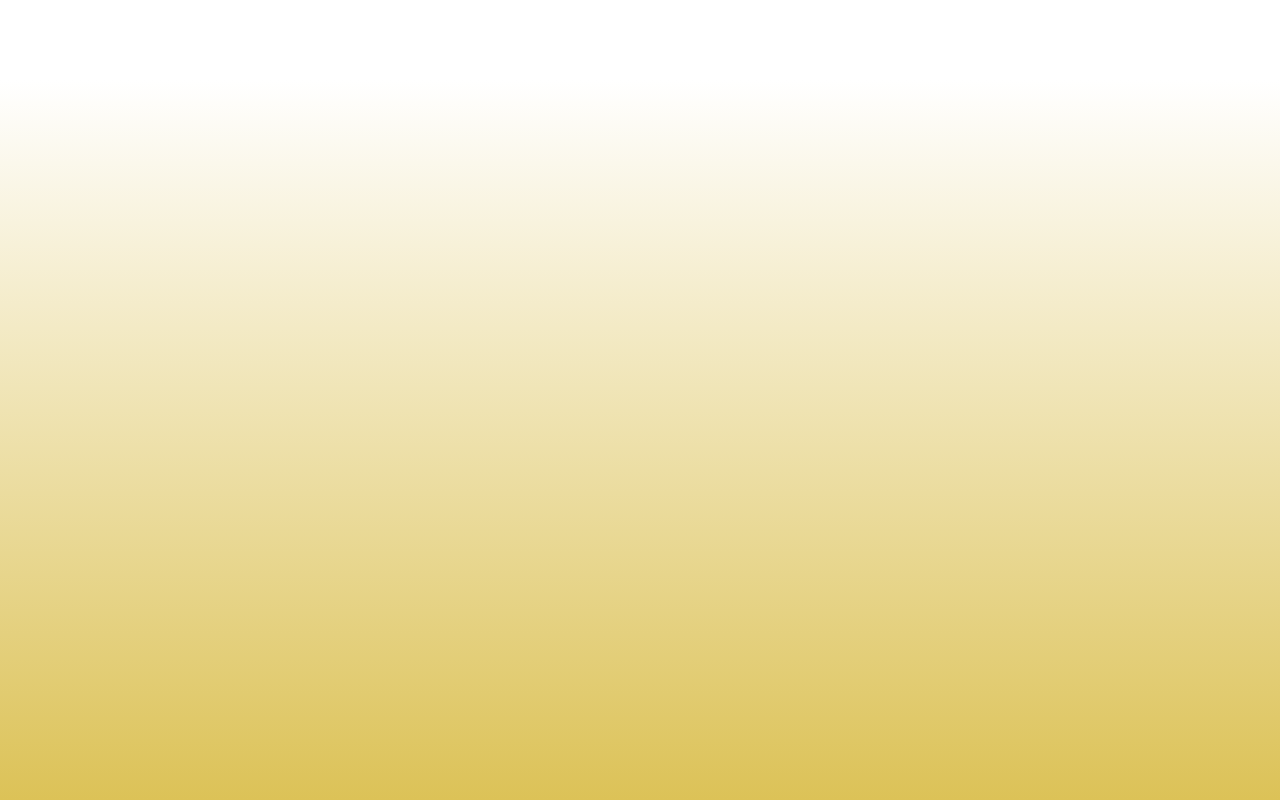
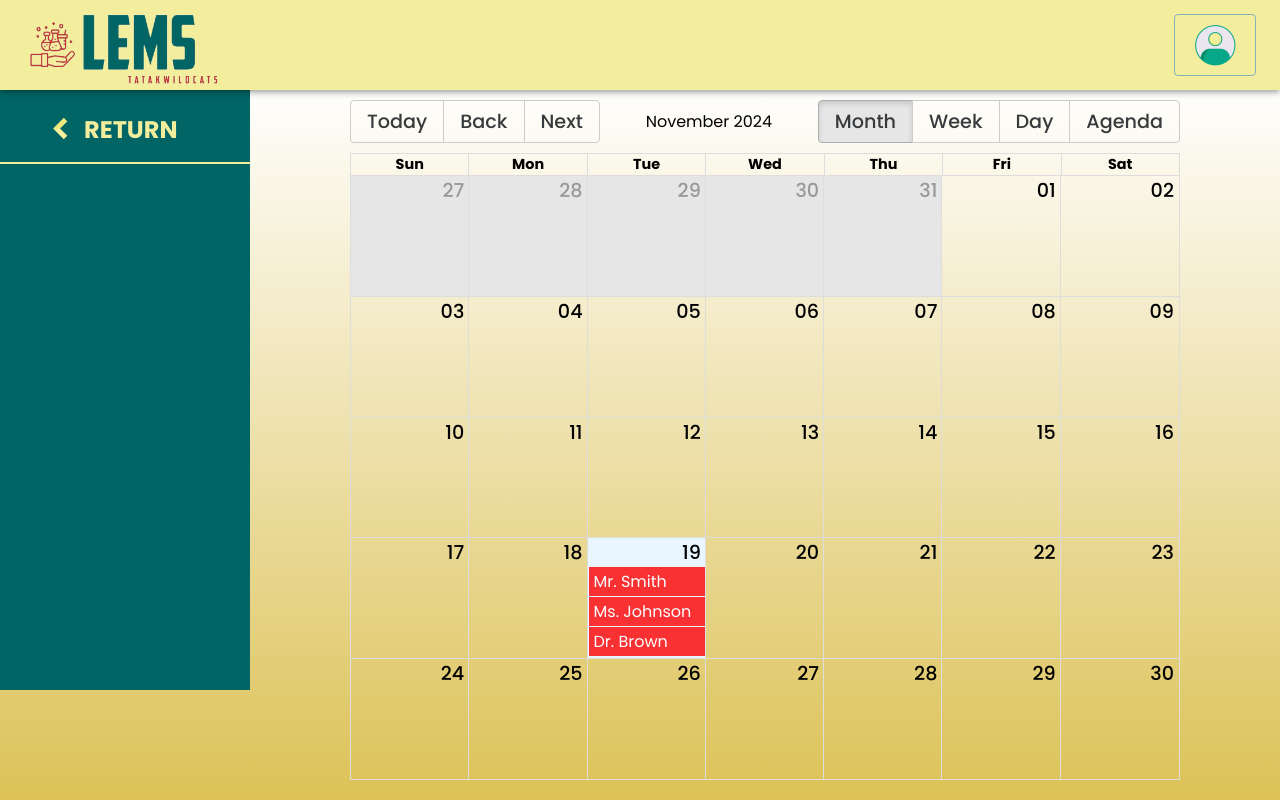
Before and after one commit to MarkJanzenB/cit-lems-frontend, a React (Vite) app: page /schedule/calendar in a window 1280 px wide. Before the commit this address had no page. Built offline with nearby package versions, Linux system fonts and the light colour scheme.

Commit message:
Commited by: CASTRO, LUKE STANLEY -added a component calendar -added a route for the new component -used react-big-calendar

```diff
--- a/package.json
+++ b/package.json
@@ -18,6 +18,7 @@
     "date-fns": "^2.23.0",
     "jwt-decode": "^4.0.0",
     "react": "^18.2.0",
+    "react-big-calendar": "^1.16.0",
     "react-dom": "^18.2.0",
     "react-router-dom": "^6.28.0"
   },
--- /dev/null
+++ b/src/components/Dashboard/Schedule/ScheduleTab/Calendar.jsx
@@ -0,0 +1,63 @@
+import React, { useState, useEffect } from 'react';
+import { Calendar as BigCalendar, momentLocalizer } from 'react-big-calendar';
+import moment from 'moment';
+import 'react-big-calendar/lib/css/react-big-calendar.css';
+import Sidebar from '../../../Sidebar/Sidebar';
+import Appbar from '../../../Appbar/Appbar';
+import { initialRows } from './Today'; // Import data from Today.jsx
+
+const localizer = momentLocalizer(moment);
+
+export default function Calendar() {
+    const [events, setEvents] = useState([]);
+
+    useEffect(() => {
+        // Process the initial data to create events, excluding Saturdays and Sundays
+        const processedEvents = initialRows
+            .map(item => ({
+                title: item.instructor,
+                start: new Date(),
+                end: new Date(),
+                allDay: true
+            }))
+            .filter(event => {
+                const day = event.start.getDay();
+                return day !== 0 && day !== 6; // Exclude Sundays (0) and Saturdays (6)
+            });
+        setEvents(processedEvents);
+    }, []);
+
+    // Custom event style getter to highlight days with schedules
+    const eventStyleGetter = (event) => {
+        const style = {
+            backgroundColor: 'red',
+            borderRadius: '0px',
+            opacity: 0.8,
+            color: 'white',
+            border: '0px',
+            display: 'block'
+        };
+        return {
+            style: style
+        };
+    };
+
+    return (
+        <div style={{ display: 'flex' }}>
+            <Sidebar />
+            <div style={{ flexGrow: 1 }}>
+                <Appbar />
+                <div style={{ height: '110vh', padding: '20px' }}>
+                    <BigCalendar
+                        localizer={localizer}
+                        events={events}
+                        startAccessor="start"
+                        endAccessor="end"
+                        style={{ height: '100%', padding: '80px' }}
+                        eventPropGetter={eventStyleGetter}
+                    />
+                </div>
+            </div>
+        </div>
+    );
+}
--- a/src/components/Dashboard/Schedule/ScheduleTab/Today.jsx
+++ b/src/components/Dashboard/Schedule/ScheduleTab/Today.jsx
@@ -29,6 +29,7 @@ const initialRows = [
     { instructor: 'Dr. Adams', time: '5:00 PM - 6:00 PM', section: 'S' },
     { instructor: 'Ms. White', time: '6:00 PM - 7:00 PM', section: 'T' },
 ];
+export {initialRows};
 
 const theme = createTheme({
     palette: {
--- a/src/components/Routes.jsx
+++ b/src/components/Routes.jsx
@@ -11,6 +11,7 @@ import Inventory from "./Dashboard/Inventory/Inventory.jsx";
 import Request from "./Dashboard/Schedule/ScheduleTab/Request.jsx"
 import Today from "./Dashboard/Schedule/ScheduleTab/Today.jsx"
 import UpcomingSchedule from "./Dashboard/Schedule/ScheduleTab/UpcomingSchedule.jsx"
+import Calendar from "./Dashboard/Schedule/ScheduleTab/Calendar.jsx";
 //report tab
 import Report from "./Dashboard/Report/Report.jsx";
 import Damages from "./Dashboard/Report/ReportTab/Damages.jsx";
@@ -34,6 +35,7 @@ function AppRoutes() {
             <Route path ="/schedule/upcoming" element={<UpcomingSchedule />}/>
             <Route path ="/report/damages" element={<Damages />}/>
             <Route path ="/report/returnitems" element={<ReturnItems />}/>
+            <Route path ="/schedule/calendar" element={<Calendar />}/>
 
         </Routes>
     );
```
Also changed, not shown: README.txt (added), 1 other file (tests, documents, lock files or other folders).
